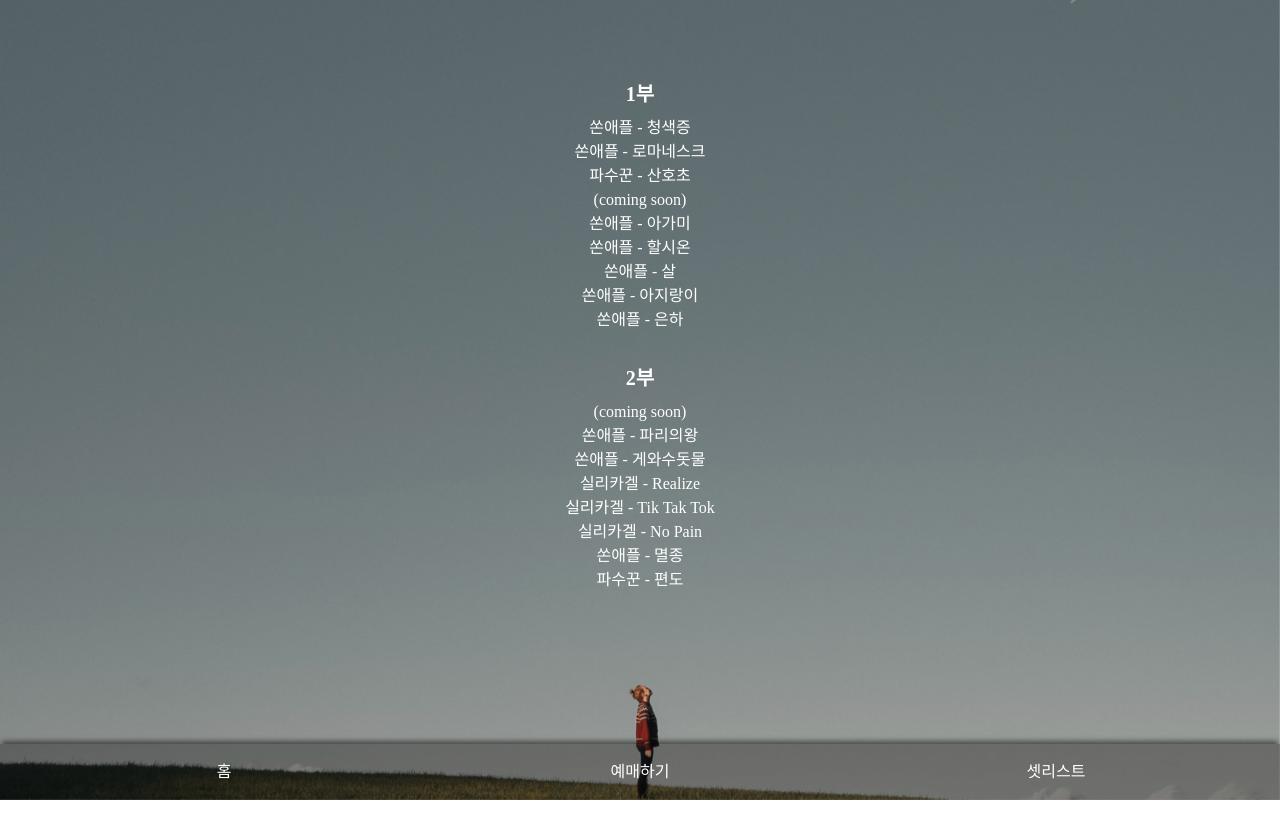
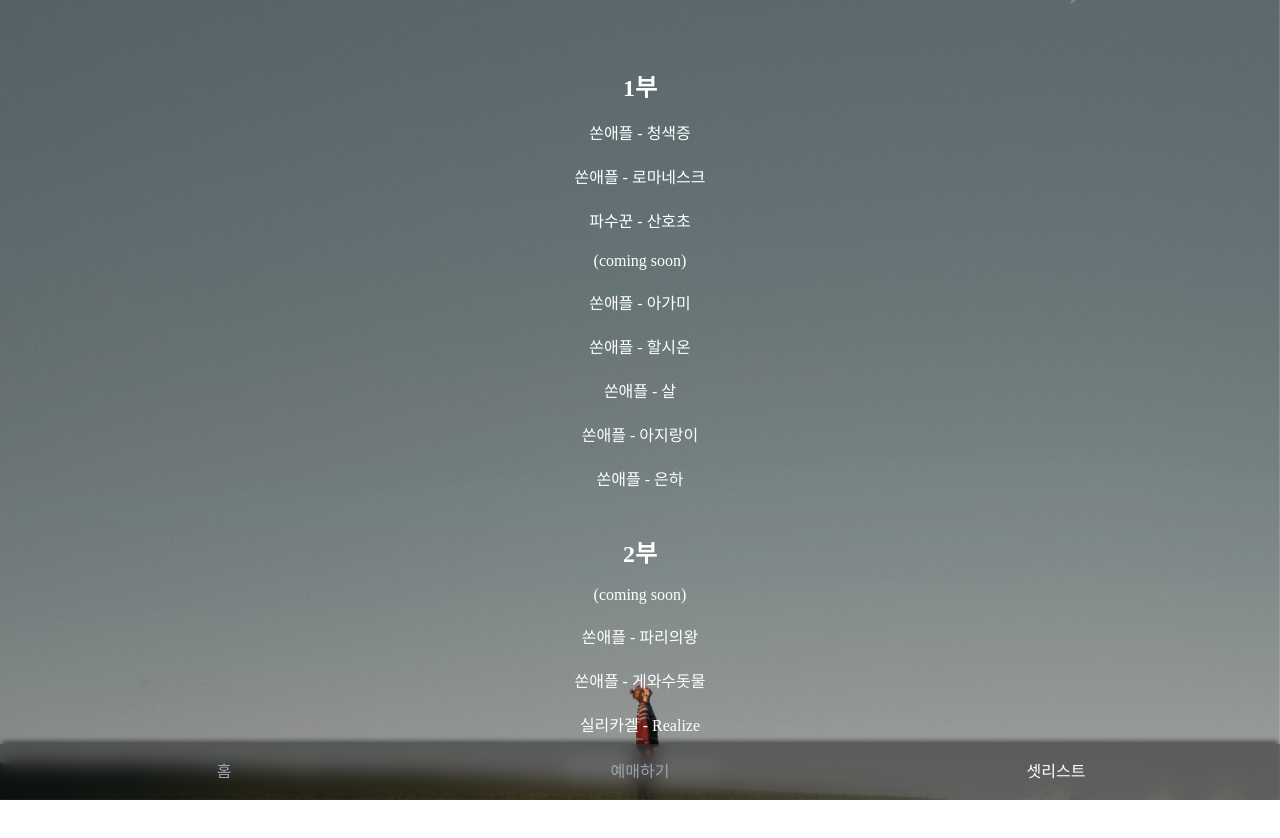
Before and after one commit to Ocknyer/oneway, a Next.js app: page /setlist in a window 1280 px wide. Shown: the top 838 px of the page. Before the commit the page ends 800 px from the top, so only its background shows below. Built offline with nearby package versions, Linux system fonts and the light colour scheme; a web font is replaced by a local one.

Commit message:
디자인 수정

```diff
--- a/app/globals.css
+++ b/app/globals.css
@@ -242,6 +242,7 @@ body {
 }
 
 .navbar {
+  backdrop-filter: blur(10px);
   box-shadow: 0px -5px 5px -2px rgba(0, 0, 0, 0.5);
 }
 
--- a/app/layout.tsx
+++ b/app/layout.tsx
@@ -7,12 +7,11 @@ import './globals.css';
 import NavBar from '@/components/NavBar';
 import { useVh } from '@/hooks/useVh';
 import { usePathname } from 'next/navigation';
+import { useEffect, useState } from 'react';
 
 export default function RootLayout({ children }: { children: React.ReactNode }) {
   const vh = useVh();
   const pathname = usePathname();
-
-  console.log(pathname);
 
   return (
     <html lang='ko'>
--- a/app/page.tsx
+++ b/app/page.tsx
@@ -38,9 +38,9 @@ export default function Home() {
             예매하기
           </button>
         </section>
-        <section className='h-full flex flex-col items-center gap-y-3 mb-52'>
+        <section className='h-full flex flex-col items-center gap-y-3 mb-40'>
           <p className='text-xl font-bold'>일시</p>
-          <p className='text-lg'>2023.12.30.토요일 19:00 ~ 21:00</p>
+          <p className='text-lg mb-5'>2023.12.30.토요일 19:00 ~ 21:00</p>
           <p className='text-xl font-bold'>장소</p>
           <p className='text-lg'>신촌 201P</p>
           <NaverMap />
--- a/app/reservation/page.tsx
+++ b/app/reservation/page.tsx
@@ -119,7 +119,9 @@ const Reservation = () => {
     e.preventDefault();
 
     if (checkIsBooked(inputs)) {
-      alert('입력하신 정보로 예매 정보가 존재합니다.');
+      alert(
+        '입력하신 휴대전화번호로 예매 정보가 존재합니다.\n\n추가 예매를 원하시면 010-3364-0633(파수꾼 김대운)으로 문의 주시기 바랍니다.',
+      );
       return;
     }
 
--- a/app/setlist/page.tsx
+++ b/app/setlist/page.tsx
@@ -8,31 +8,35 @@ const SetList = () => {
   //   }, []);
 
   return (
-    <main className='flex min-h-screen flex-col items-center p-6 relative'>
-      <div className='absolute top-20'>
-        <section className='text-center'>
-          <h1 className='text-xl mb-2'>1부</h1>
-          <p className='text-base'>쏜애플 - 청색증</p>
-          <p className='text-base'>쏜애플 - 로마네스크</p>
-          <p className='text-base'>파수꾼 - 산호초</p>
-          <p className='text-base'>(coming soon)</p>
-          <p className='text-base'>쏜애플 - 아가미</p>
-          <p className='text-base'>쏜애플 - 할시온</p>
-          <p className='text-base'>쏜애플 - 살</p>
-          <p className='text-base'>쏜애플 - 아지랑이</p>
-          <p className='text-base'>쏜애플 - 은하</p>
+    <main className='flex h-full flex-col items-center p-6 relative'>
+      <div className='absolute top-10 pb-32'>
+        <section className='mt-8 text-center'>
+          <h1 className='text-2xl font-bold mb-4'>1부</h1>
+          <div className='flex flex-col gap-5'>
+            <p>쏜애플 - 청색증</p>
+            <p>쏜애플 - 로마네스크</p>
+            <p>파수꾼 - 산호초</p>
+            <p>(coming soon)</p>
+            <p>쏜애플 - 아가미</p>
+            <p>쏜애플 - 할시온</p>
+            <p>쏜애플 - 살</p>
+            <p>쏜애플 - 아지랑이</p>
+            <p>쏜애플 - 은하</p>
+          </div>
         </section>
 
-        <section className='mt-8 text-center'>
-          <h2 className='text-xl mb-2'>2부</h2>
-          <p className='text-base'>(coming soon)</p>
-          <p className='text-base'>쏜애플 - 파리의왕</p>
-          <p className='text-base'>쏜애플 - 게와수돗물</p>
-          <p className='text-base'>실리카겔 - Realize</p>
-          <p className='text-base'>실리카겔 - Tik Tak Tok</p>
-          <p className='text-base'>실리카겔 - No Pain</p>
-          <p className='text-base'>쏜애플 - 멸종</p>
-          <p className='text-base'>파수꾼 - 편도</p>
+        <section className='mt-12 text-center'>
+          <h2 className='text-2xl font-bold mb-4'>2부</h2>
+          <div className='flex flex-col gap-5'>
+            <p>(coming soon)</p>
+            <p>쏜애플 - 파리의왕</p>
+            <p>쏜애플 - 게와수돗물</p>
+            <p>실리카겔 - Realize</p>
+            <p>실리카겔 - Tik Tak Tok</p>
+            <p>실리카겔 - No Pain</p>
+            <p>쏜애플 - 멸종</p>
+            <p>파수꾼 - 편도</p>
+          </div>
         </section>
       </div>
     </main>
--- a/components/CompleteSection.tsx
+++ b/components/CompleteSection.tsx
@@ -9,14 +9,16 @@ const CompleteSection = () => {
   const totalPrice = (+inputs?.count * 10000).toLocaleString();
 
   return (
-    <section className='flex flex-col items-center gap-4 text-center mb-16'>
-      <h1>작성이 완료되었습니다.</h1>
-      <p>
-        아래 계좌번호로 {totalPrice}원을 입금해 주시면 <br />
-        입금 확인 후 예매가 완료 됩니다. <br />
-        예매 확인 문자는 추후 발송됩니다.
+    <section className='flex flex-col items-center gap-4 text-center mb-16 break-keep'>
+      <h1 className='text-lg'>작성이 완료되었습니다.</h1>
+      <p className='leading-7 mt-2'>
+        아래 계좌번호로 {totalPrice}원을
+        <br />
+        입금해 주시면 예매가 완료됩니다.
+        <br />
+        입금 확인 후 예매 확정 문자가 발송됩니다.
       </p>
-      <p>하나은행 312-0116-8414-007 예금주: 김대운</p>
+      <p className='leading-7 mt-2 font-bold'>하나은행 312-0116-8414-007 예금주: 김대운</p>
     </section>
   );
 };
--- a/components/NavBar.tsx
+++ b/components/NavBar.tsx
@@ -1,31 +1,37 @@
 'use client';
 
-import { useRouter } from 'next/navigation';
-import React from 'react';
+import { usePathname, useRouter } from 'next/navigation';
 
 const buttonData = [
-  { id: 1, name: 'home', title: '홈' },
-  { id: 2, name: 'reserve', title: '예매하기' },
-  { id: 3, name: 'setlist', title: '셋리스트' },
+  { id: 1, name: '/', title: '홈' },
+  { id: 2, name: '/reservation', title: '예매하기' },
+  { id: 3, name: '/setlist', title: '셋리스트' },
 ];
 
 const NavBar = () => {
   const router = useRouter();
+  const pathname = usePathname();
 
   const onClickEachButton = (e: any) => {
-    if (e.target.name === 'home') {
+    if (e.target.name === '/') {
       router.push('/');
-    } else if (e.target.name === 'reserve') {
+    } else if (e.target.name === '/reservation') {
       router.push('/reservation');
-    } else if (e.target.name === 'setlist') {
+    } else if (e.target.name === '/setlist') {
       router.push('/setlist');
     }
   };
+
   return (
-    <nav className='navbar flex w-full h-15 p-4 fixed bottom-0 justify-between bg-black/30 text-base'>
+    <nav className='navbar flex w-full h-15 p-4 fixed bottom-0 justify-between bg-black/40 text-base'>
       {buttonData.map(button => {
         return (
-          <button key={button.id} name={button.name} className='w-full' onClick={onClickEachButton}>
+          <button
+            key={button.id}
+            name={button.name}
+            className={`w-full ${pathname === button.name ? 'text-white' : 'text-gray-400'}`}
+            onClick={onClickEachButton}
+          >
             {button.title}
           </button>
         );
```
